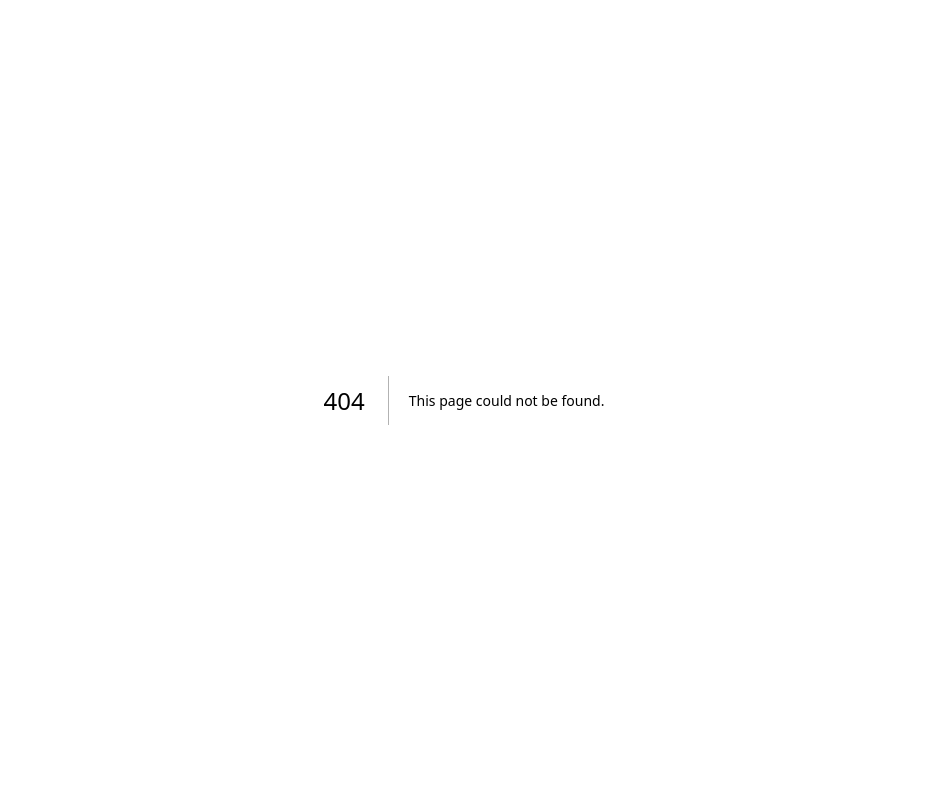
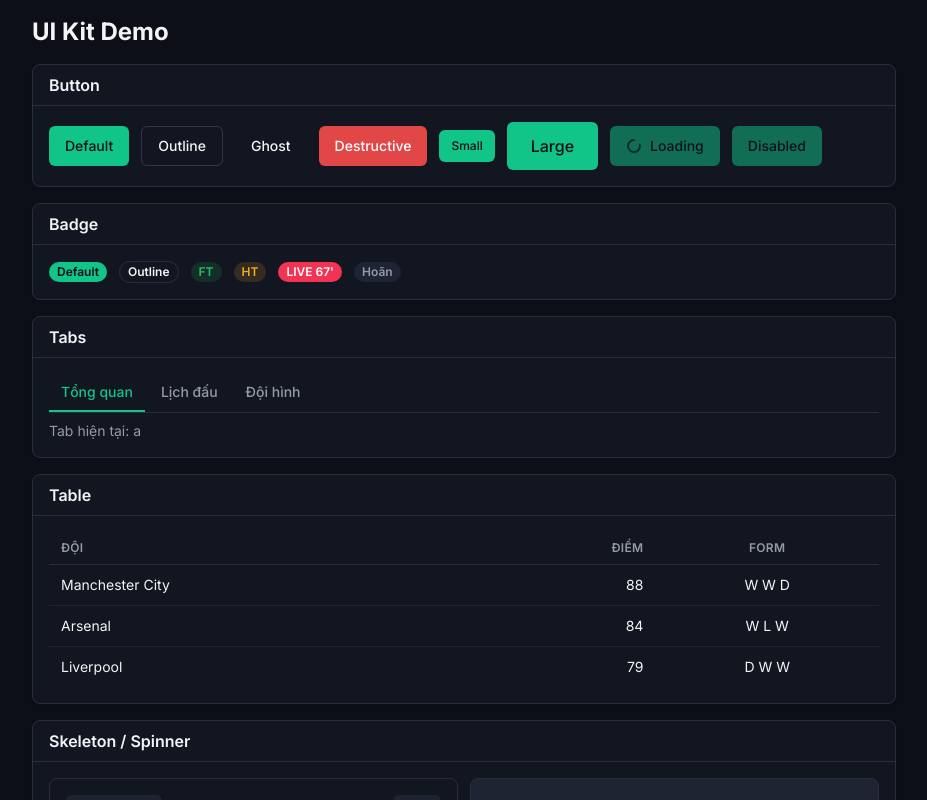
Before and after one commit to H-thanh0603/Sport, a Next.js app: page /dev/ui in a window 1280 px wide. Before the commit this address had no page. Shown: the top 800 px of the page, without its empty margins (176-1103 px from the left). Built offline with nearby package versions, Linux system fonts and the light colour scheme.

Commit message:
feat(b): /dev/ui demo route hiển thị toàn bộ primitives

```diff
--- /dev/null
+++ b/src/app/dev/ui/page.tsx
@@ -0,0 +1,9 @@
+import type { Metadata } from "next";
+import { DemoShowcase } from "./showcase";
+
+export const metadata: Metadata = { title: "UI Kit Demo" };
+
+export default function DevUiPage() {
+  // Chỉ render ngoài production — guard qua middleware.env không cần, route dev-only theo WORKPLAN.
+  return <DemoShowcase />;
+}
--- /dev/null
+++ b/src/app/dev/ui/showcase.tsx
@@ -0,0 +1,203 @@
+"use client";
+
+import { useState } from "react";
+import {
+  Avatar,
+  Badge,
+  Button,
+  Card,
+  CardContent,
+  CardHeader,
+  Dialog,
+  EmptyState,
+  ErrorState,
+  Input,
+  Menu,
+  MatchCardSkeleton,
+  NewsCardSkeleton,
+  Pagination,
+  ScrollArea,
+  Select,
+  Separator,
+  Sheet,
+  Skeleton,
+  Spinner,
+  Table,
+  Tabs,
+  Textarea,
+  Toaster,
+  Tooltip,
+  useToast,
+  type TableColumn,
+} from "@/components/ui";
+
+interface DemoRow {
+  id: number;
+  name: string;
+  points: number;
+  form: string;
+}
+
+function Section({ title, children }: { title: string; children: React.ReactNode }) {
+  return (
+    <Card>
+      <CardHeader title={title} />
+      <CardContent className="flex flex-wrap items-center gap-3">{children}</CardContent>
+    </Card>
+  );
+}
+
+export function DemoShowcase() {
+  const [tab, setTab] = useState("a");
+  const [sheet, setSheet] = useState(false);
+  const [dialog, setDialog] = useState(false);
+  const [page, setPage] = useState(1);
+  const [select, setSelect] = useState("football");
+  const [retryCount, setRetryCount] = useState(0);
+  const { toast } = useToast();
+
+  const columns: TableColumn<DemoRow>[] = [
+    { key: "name", header: "Đội" },
+    { key: "points", header: "Điểm", align: "right" },
+    { key: "form", header: "Form", align: "center" },
+  ];
+  const rows: DemoRow[] = [
+    { id: 1, name: "Manchester City", points: 88, form: "W W D" },
+    { id: 2, name: "Arsenal", points: 84, form: "W L W" },
+    { id: 3, name: "Liverpool", points: 79, form: "D W W" },
+  ];
+
+  return (
+    <Toaster>
+      <div className="mx-auto max-w-4xl space-y-4 p-4">
+        <h1 className="text-2xl font-bold">UI Kit Demo</h1>
+
+        <Section title="Button">
+          <Button>Default</Button>
+          <Button variant="outline">Outline</Button>
+          <Button variant="ghost">Ghost</Button>
+          <Button variant="destructive">Destructive</Button>
+          <Button size="sm">Small</Button>
+          <Button size="lg">Large</Button>
+          <Button loading>Loading</Button>
+          <Button disabled>Disabled</Button>
+        </Section>
+
+        <Section title="Badge">
+          <Badge>Default</Badge>
+          <Badge variant="outline">Outline</Badge>
+          <Badge variant="success">FT</Badge>
+          <Badge variant="warning">HT</Badge>
+          <Badge variant="live" className="animate-pulse-live">LIVE 67&apos;</Badge>
+          <Badge variant="muted">Hoãn</Badge>
+        </Section>
+
+        <Section title="Tabs">
+          <div className="w-full">
+            <Tabs
+              tabs={[
+                { key: "a", label: "Tổng quan" },
+                { key: "b", label: "Lịch đấu" },
+                { key: "c", label: "Đội hình" },
+              ]}
+              value={tab}
+              onValueChange={setTab}
+            />
+            <p className="mt-2 text-sm text-muted-foreground">Tab hiện tại: {tab}</p>
+          </div>
+        </Section>
+
+        <Card>
+          <CardHeader title="Table" />
+          <CardContent>
+            <Table columns={columns} rows={rows} rowKey={(r) => r.id} />
+          </CardContent>
+        </Card>
+
+        <Section title="Skeleton / Spinner">
+          <div className="grid w-full gap-3 sm:grid-cols-2">
+            <MatchCardSkeleton />
+            <NewsCardSkeleton />
+          </div>
+          <Skeleton className="h-4 w-32" />
+          <Spinner label="Đang tải…" />
+        </Section>
+
+        <Section title="Empty / Error">
+          <div className="w-full">
+            <EmptyState title="Không có trận đấu hôm nay." hint="Thử chọn ngày khác." />
+          </div>
+          <div className="w-full">
+            <ErrorState message="Không thể tải dữ liệu. Thử lại." onRetry={() => setRetryCount((n) => n + 1)} />
+          </div>
+        </Section>
+
+        <Section title="Form">
+          <Input label="Email" placeholder="you@example.com" />
+          <Input label="Lỗi" error="Email không hợp lệ" defaultValue="abc" />
+          <Textarea label="Nội dung" placeholder="Viết gì đó…" className="w-64" />
+          <Select
+            label="Môn thể thao"
+            value={select}
+            onChange={(e) => setSelect(e.target.value)}
+            options={[
+              { value: "football", label: "Bóng đá" },
+              { value: "basketball", label: "Bóng rổ" },
+              { value: "tennis", label: "Tennis" },
+            ]}
+          />
+        </Section>
+
+        <Section title="Overlay">
+          <Button onClick={() => setSheet(true)}>Mở Sheet</Button>
+          <Button onClick={() => setDialog(true)}>Mở Dialog</Button>
+          <Sheet open={sheet} onClose={() => setSheet(false)} title="Drawer">
+            <p className="text-sm text-muted-foreground">Mobile drawer (md:hidden).</p>
+          </Sheet>
+          <Dialog open={dialog} onClose={() => setDialog(false)} title="Xác nhận">
+            <p className="text-sm">Nội dung dialog.</p>
+          </Dialog>
+        </Section>
+
+        <Section title="Toast">
+          <Button onClick={() => toast({ title: "Đã lưu." })}>Default</Button>
+          <Button variant="outline" onClick={() => toast({ title: "Lưu thành công.", variant: "success" })}>
+            Success
+          </Button>
+          <Button variant="destructive" onClick={() => toast({ title: "Có lỗi xảy ra.", variant: "error" })}>
+            Error
+          </Button>
+        </Section>
+
+        <Section title="Pagination">
+          <Pagination page={page} totalPages={12} onChange={setPage} />
+        </Section>
+
+        <Section title="Avatar / Tooltip / Separator / ScrollArea">
+          <Avatar name="Manchester United" />
+          <Avatar name="Nguyễn Văn A" className="h-12 w-12" />
+          <Tooltip content="Tooltip hover">
+            <Button variant="outline">Hover tôi</Button>
+          </Tooltip>
+          <Separator className="w-16" vertical />
+          <ScrollArea className="h-20 w-40 rounded-md border border-border p-2">
+            <p className="text-sm">ScrollArea: nội dung dài… 1 2 3 4 5 6 7 8 9 10 11 12 13 14 15 16</p>
+          </ScrollArea>
+        </Section>
+
+        <Section title="Menu">
+          <Menu
+            trigger={({ toggle }) => <Button variant="outline" onClick={toggle}>Mở menu</Button>}
+            items={[
+              { key: "1", label: "Hồ sơ" },
+              { key: "2", label: "Cài đặt" },
+              { key: "3", separatorBefore: true, destructive: true, label: "Đăng xuất" },
+            ]}
+          />
+        </Section>
+
+        <p className="text-xs text-muted-foreground">Error retry đã bấm: {retryCount} lần</p>
+      </div>
+    </Toaster>
+  );
+}
```
